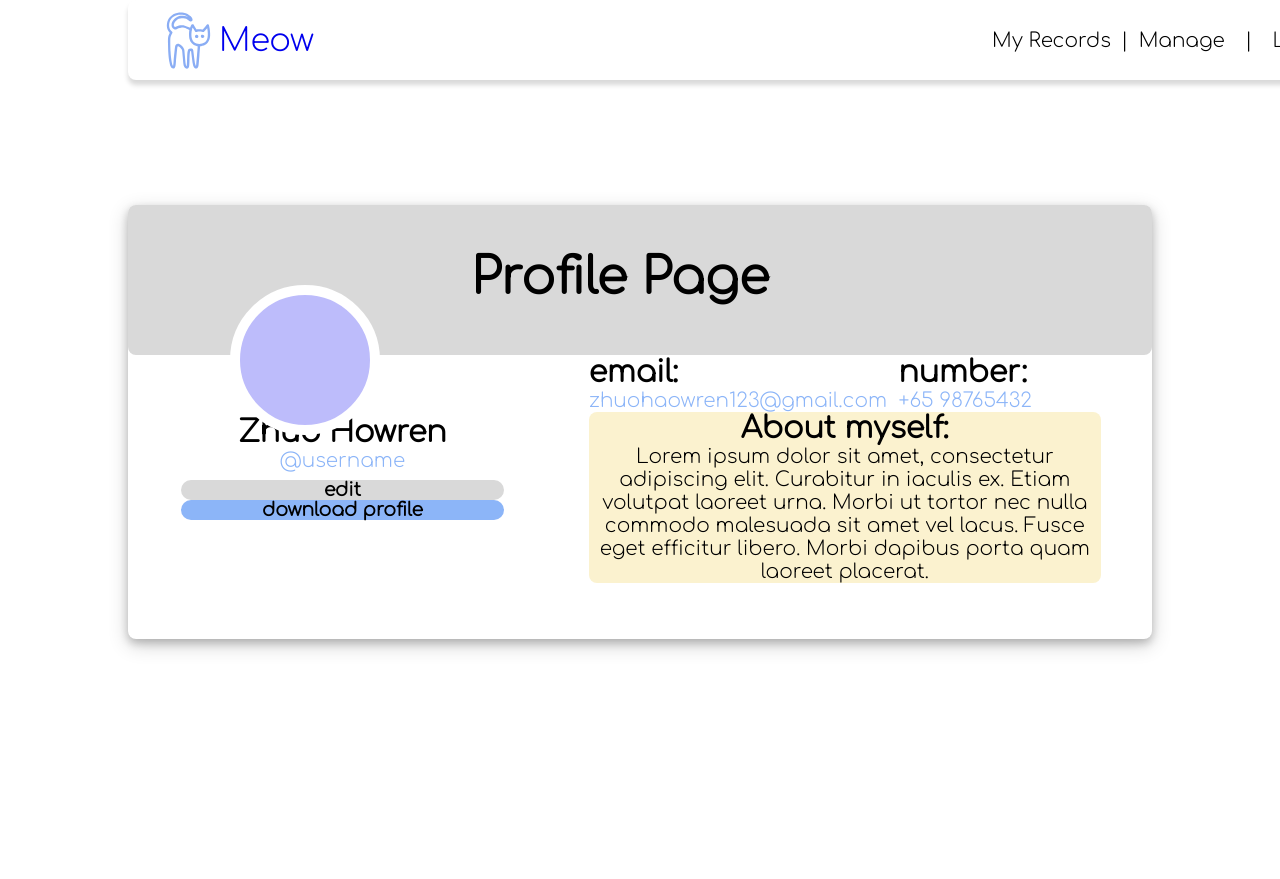
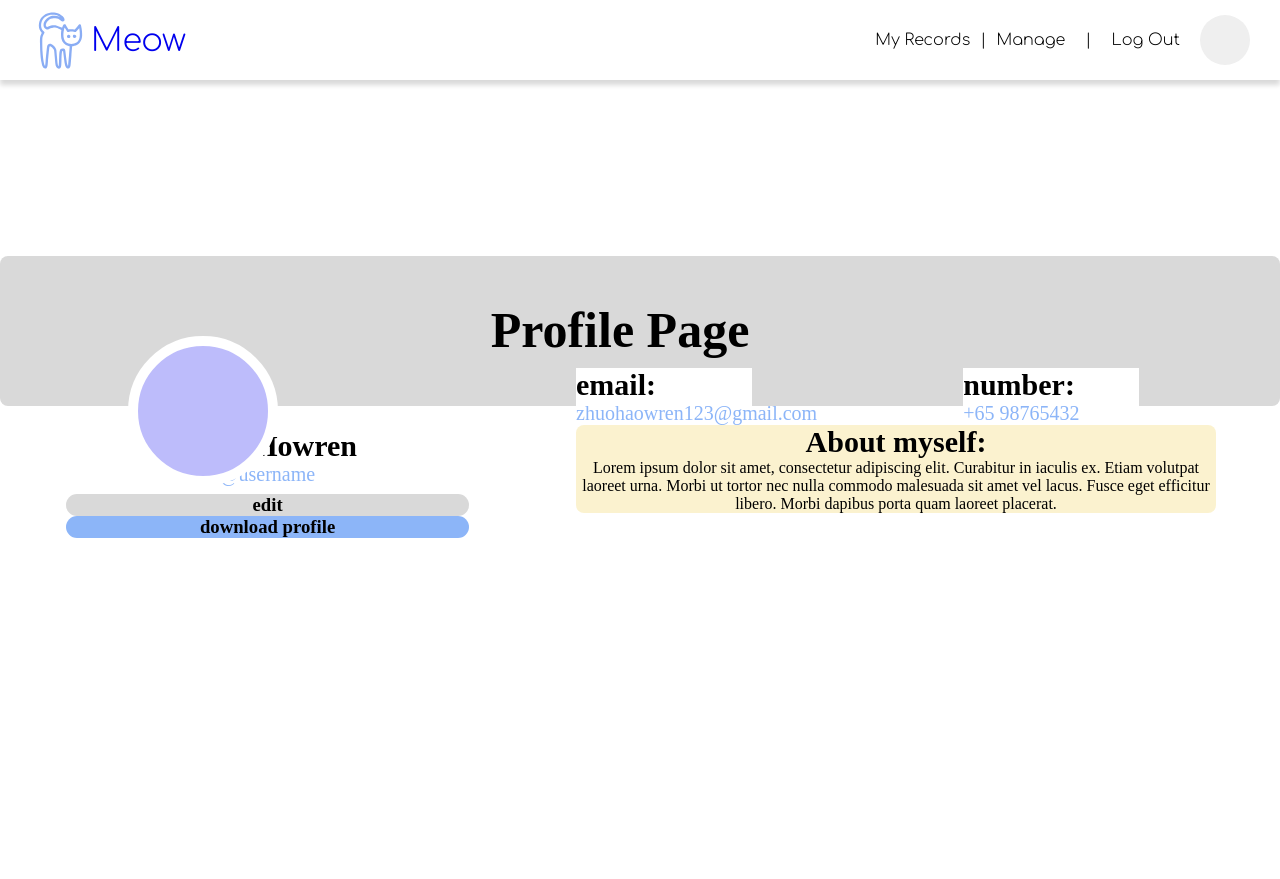
Before and after one commit to nyjc-computing-2324/meow-2024, a Flask app: page /profile in a window 1280 px wide. Shown: the top 879 px of the page. After the commit the page ends 538 px from the top, so only its background shows below. Run offline with Flask 3, Linux system fonts and the light colour scheme.

Commit message:
fixed a bunch of bugs

```diff
--- a/static/css/navigation.css
+++ b/static/css/navigation.css
@@ -31,7 +31,6 @@
 
 .logo-text1 {
     margin-right : auto;
-    color: black;
     font-family : comfortaa;
     font-size : 32px;
     }
@@ -88,5 +87,13 @@
     border : none;
     width: 100px;
     height: 40px;
+}
 
+.profile-button{
+    border: none;
+    color: white;
+    width : 50px;
+    height : 50px;
+    text-decoration: none;
+    border-radius: 50%;
 }
--- a/static/css/profile.css
+++ b/static/css/profile.css
@@ -19,13 +19,13 @@ p {color: #8cb5f8;
    font-size: 20px;
 }
 
-section {
+.body {
     font-family: comfortaa;
     font-size: 20px;
     margin-left: 10%;
     margin-right: 10%;
     border-radius: 8px;
-    margin-bottom: 20%;
+    /* margin-bottom: 20%; */
     box-shadow: 0 4px 8px 0 rgba(0, 0, 0, 0.2), 0 6px 20px 0 rgba(0, 0, 0, 0.19);
 }
 
--- a/static/css/records.css
+++ b/static/css/records.css
@@ -73,6 +73,7 @@
 }*/
 
 .myrecord-textbox {
+    margin-top: 70px;
     width: 100%;
     height: 100px;
     background: #8AADF4;
--- a/templates/navigation.html
+++ b/templates/navigation.html
@@ -56,6 +56,9 @@
                             <div class = "login-container">
                             <a class="text" href="/temp">Log Out</a>
                             </div>
+                            <form action="/profile" method="get">
+                                <button class = "profile-button"><img class = "profile-picture"></button>
+                            </form>
                         </div>
                     </section>
                     {% endif %}
--- a/templates/records_activities.html
+++ b/templates/records_activities.html
@@ -70,7 +70,10 @@
 
         <button class="plus-button"> + </button>
 
-        {% include 'navigation.html' %}
+        {% set page = "records" %}
+        {% block content %}
+            {% include 'navigation.html' %}
+        {% endblock %}
     </body>
 
     </html>
--- a/templates/records_cca.html
+++ b/templates/records_cca.html
@@ -70,7 +70,10 @@
 
         <button class="plus-button"> + </button>
 
-        {% include 'navigation.html' %}
+        {% set page = "records" %}
+        {% block content %}
+            {% include 'navigation.html' %}
+        {% endblock %}
     </body>
 
     </html>
```
Lines whose indentation alone changed are shown as unchanged.
